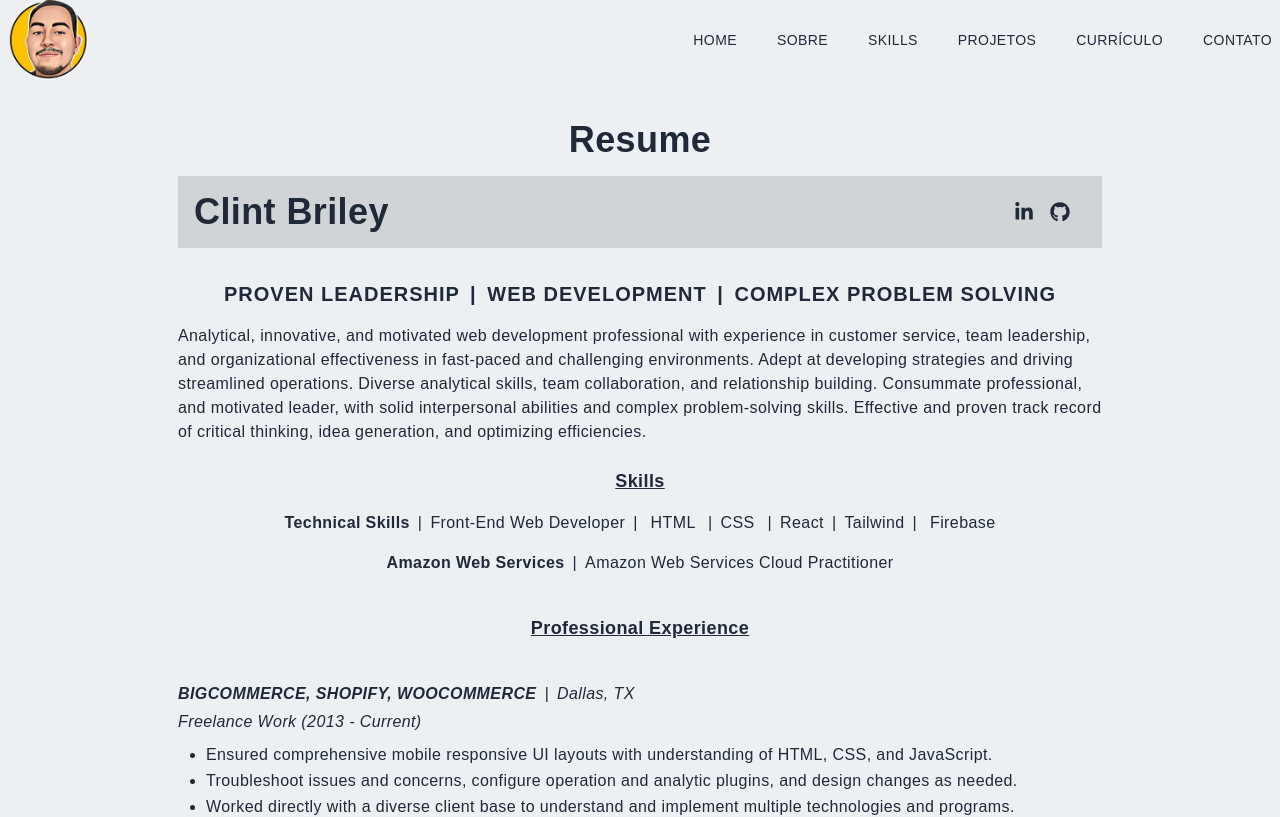
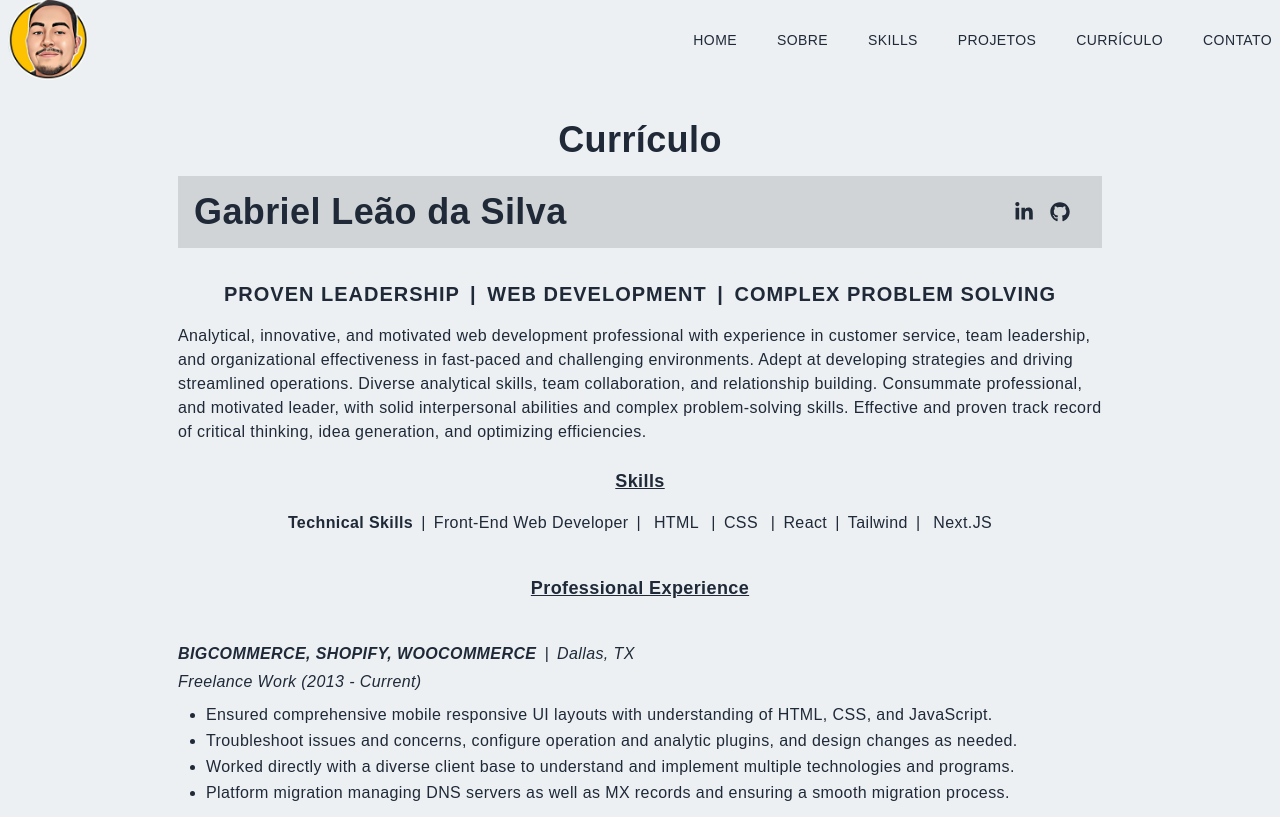
Before and after one commit to Gabriel-Leao/portfolio, a Next.js app: page /Resume in a window 1280 px wide. Shown: the top 817 px of the page. Built offline with nearby package versions, Linux system fonts and the light colour scheme.

Commit message:
working form

```diff
--- a/components/Contact/index.tsx
+++ b/components/Contact/index.tsx
@@ -60,33 +60,33 @@ const Contact = () => {
 
           <div className='col-span-3 w-full h-auto shadow-xl shadow-gray-400 rounded-xl lg:p-4'>
             <div className='p-4'>
-              <form>
+              <form action='https://getform.io/f/6b9a7436-40d0-4df5-9e8b-33d63f60c48a' method='POST'>
                 <div className='grid md:grid-cols-2 gap-4 py-2 w-full'>
 
                   <div className='flex flex-col'>
                     <label className='uppercase text-sm py-2'>nome</label>
-                    <input className='border-2 rounded-lg p-3 flex border-gray-300 focus:outline-none' type="text" />
+                    <input className='border-2 rounded-lg p-3 flex border-gray-300 focus:outline-none' type="text" autoComplete='off' name='nome'/>
                   </div>
 
                   <div className='flex flex-col'>
                     <label className='uppercase text-sm py-2'>número de telefone</label>
-                    <input className='border-2 rounded-lg p-3 flex border-gray-300 focus:outline-none' type="text" />
+                    <input className='border-2 rounded-lg p-3 flex border-gray-300 focus:outline-none' type="text" autoComplete='off' name='númeroTelefone'/>
                   </div>
                 </div>
 
                 <div className='flex flex-col py-2'>
                   <label className='uppercase text-sm py-2'>e-mail</label>
-                  <input className='border-2 rounded-lg p-3 flex border-gray-300 focus:outline-none' type="email" />
+                  <input className='border-2 rounded-lg p-3 flex border-gray-300 focus:outline-none' type="email" autoComplete='off' name='email'/>
                 </div>
 
                 <div className='flex flex-col py-2'>
                   <label className='uppercase text-sm py-2'>assunto</label>
-                  <input className='border-2 rounded-lg p-3 flex border-gray-300 focus:outline-none' type="text" />
+                  <input className='border-2 rounded-lg p-3 flex border-gray-300 focus:outline-none' type="text" autoComplete='off' name='assunto'/>
                 </div>
 
                 <div className='flex flex-col py-2'>
                   <label className='uppercase text-sm py-2'>messagem</label>
-                  <textarea className='border-2 rounded-lg p-3 border-gray-300 focus:outline-none' rows={10}></textarea>
+                  <textarea className='border-2 rounded-lg p-3 border-gray-300 focus:outline-none' rows={10} name='mensagem'></textarea>
                 </div>
 
                 <button className='w-full p-4 text-gray-100 mt-4'>enviar</button>
--- a/components/Navbar/index.tsx
+++ b/components/Navbar/index.tsx
@@ -138,7 +138,7 @@ const Navbar = () => {
               </Link>
             </ul>
 
-            <div className='pt-40'>
+            <div className='pt-[30%]'>
               <p className='uppercase tracking-widest text-[#5651e5]'>vamos nos conectar</p>
 
               <div className='flex items-center justify-between my-4 w-full sm:w-[80%]'>
--- a/pages/Resume/index.tsx
+++ b/pages/Resume/index.tsx
@@ -11,23 +11,23 @@ const Resume = () => {
           name='description'
           content='I’m a front-end web developer specializing in building (and occasionally designing) exceptional digital experiences.'
         />
-        <link rel='icon' href='/fav.png' />
+        <link rel='icon' href='/assets/foto-perfil.png' />
       </Head>
 
       <div className='max-w-[940px] mx-auto p-2 pt-[120px]'>
-        <h2 className='text-center'>Resume</h2>
+        <h2 className='text-center'>Currículo</h2>
         <div className='bg-[#d0d4d6] my-4 p-4 w-full flex justify-between items-center'>
-          <h2 className='text-center'>Clint Briley</h2>
+          <h2 className='text-center'>Gabriel Leão da Silva</h2>
           <div className='flex'>
             <a
-              href='https://www.linkedin.com/in/clint-briley-50056920a/'
+              href='https://www.linkedin.com/in/leao-gabriel/'
               target='_blank'
               rel='noreferrer'
             >
               <FaLinkedinIn size={20} style={{ marginRight: '1rem' }} />
             </a>
             <a
-              href='https://github.com/fireclint'
+              href='https://github.com/gabriel-leao'
               target='_blank'
               rel='noreferrer'
             >
@@ -69,12 +69,7 @@ const Resume = () => {
             <span className='px-2'>|</span> HTML <span className='px-2'>|</span>
             CSS <span className='px-2'>|</span>React
             <span className='px-2'>|</span>Tailwind
-            <span className='px-2'>|</span> Firebase
-          </p>
-          <p className='py-2'>
-            <span className='font-bold'>Amazon Web Services</span>
-            <span className='px-2'>|</span>Amazon Web Services Cloud
-            Practitioner
+            <span className='px-2'>|</span> Next.JS
           </p>
         </div>
 
```
Also changed, not shown: public/fav.png (deleted).
